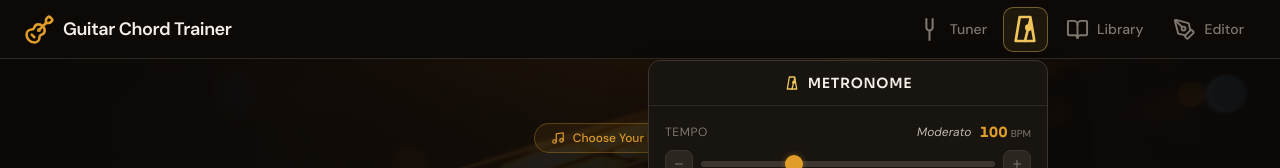
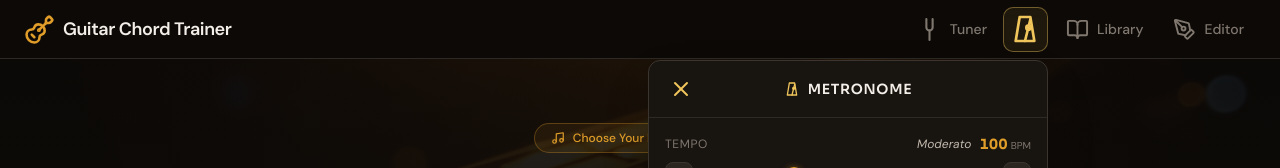
Before and after one commit to randysoller/FretMaster, a React (Vite) app: page / in a window 1280 px wide. Both pictures are taken after a click on the button "Metronome". Shown: the top 168 px of the page. Built offline with nearby package versions, Linux system fonts and the light colour scheme; no server answers.

Commit message:
Add close X button to metronome dropdown

```diff
--- a/src/components/features/MetronomeDropdown.tsx
+++ b/src/components/features/MetronomeDropdown.tsx
@@ -2,7 +2,7 @@ import { useState, useRef, useEffect, useCallback } from 'react';
 import { useMetronomeStore, SOUND_LABELS, type MetronomeSoundType } from '@/stores/metronomeStore';
 import {
   Gauge, Play, Minus, Plus, Volume2, Volume1, VolumeX,
-  ChevronUp, ChevronDown,
+  ChevronUp, ChevronDown, X,
 } from 'lucide-react';
 
 function getTempoMarking(bpm: number): string {
@@ -134,8 +134,15 @@ export default function MetronomeDropdown({ position = 'top' }: { position?: 'to
             : 'top-[58px] sm:absolute sm:left-auto sm:right-0 sm:top-full sm:mt-2 sm:w-[400px]'
         }`}>
           {/* Header */}
-          <div className="flex items-center justify-center px-4 py-3.5 sm:py-3 border-b border-[hsl(var(--border-subtle))]">
-            <div className="flex items-center gap-2">
+          <div className="flex items-center px-4 py-3.5 sm:py-3 border-b border-[hsl(var(--border-subtle))]">
+            <button
+              onClick={() => setOpen(false)}
+              className="flex items-center justify-center size-10 sm:size-8 rounded-lg hover:bg-[hsl(var(--color-emphasis)/0.12)] transition-colors active:scale-90"
+              title="Close metronome"
+            >
+              <X className="size-6 text-[hsl(var(--color-emphasis))]" />
+            </button>
+            <div className="flex-1 flex items-center justify-center gap-2 mr-10 sm:mr-8">
               <MetronomeIcon className="size-5 sm:size-4 text-[hsl(var(--color-emphasis))]" />
               <span className="font-display text-base sm:text-sm font-semibold text-[hsl(var(--text-default))] uppercase tracking-wider">Metronome</span>
             </div>
```
